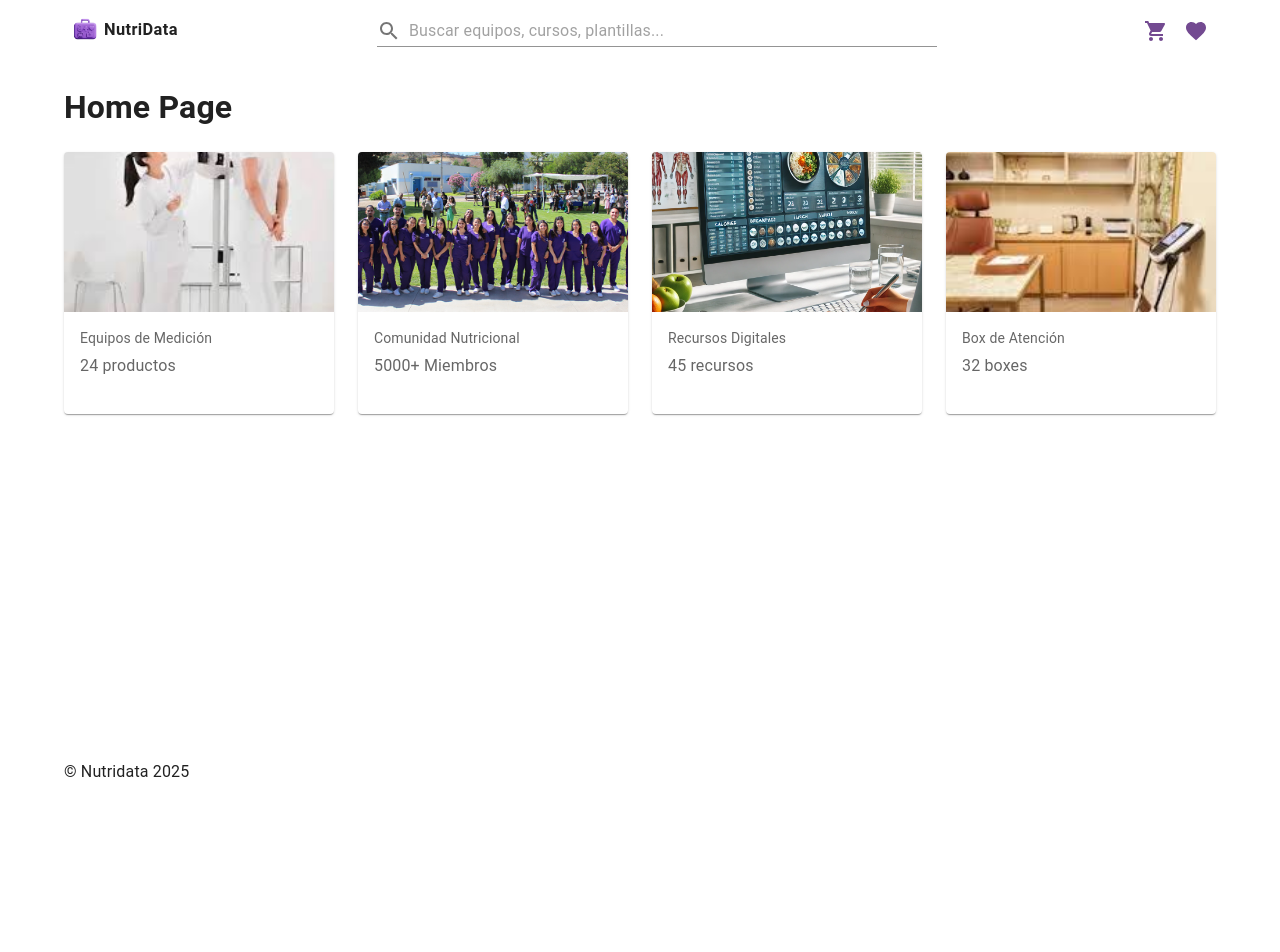
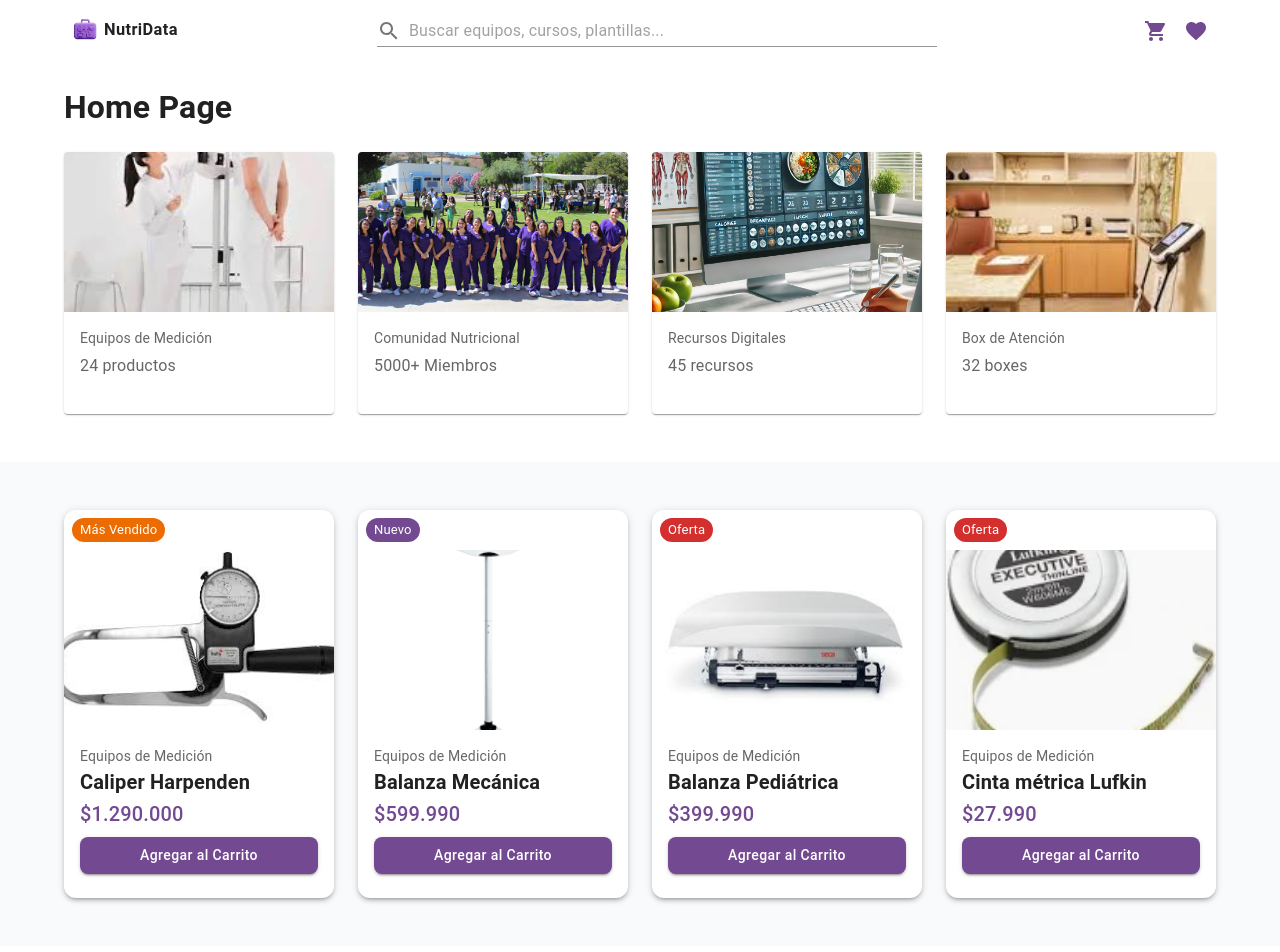
Before and after one commit to jpizarroc99/nutridata-frontend, a React (Vite) app: page / in a window 1280 px wide. Shown: the top 952 px of the page. Before the commit the page ends 800 px from the top, so only its background shows below. Built offline with nearby package versions, Linux system fonts and the light colour scheme.

Commit message:
Agregando productos destacados

```diff
--- /dev/null
+++ b/src/modules/home/components/FeaturedProducts.jsx
@@ -0,0 +1,22 @@
+import { Grid, Container } from "@mui/material";
+import { products } from "../utils/products"
+import { ProductCard } from "./ProductCard"
+
+export function FeaturedProducts() {
+    return (
+      <Container sx={{ py: 6 }}>
+        {/* <SectionTitle
+          title="Productos Destacados"
+          subtitle="Los productos más populares entre nutricionistas profesionales"
+        /> */}
+        <Grid container spacing={{ xs: 2, md: 3 }} columns={{ xs: 2, sm: 8, md: 16 }}>
+          {products.map((product) => (
+            <Grid item key={product.id} size={{ xs: 2, sm: 4, md: 4 }}
+            sx={{ maxWidth: "30rem", height: "100%" }}>
+              <ProductCard {...product} />
+            </Grid>
+          ))}
+        </Grid>
+      </Container>
+    );
+}
--- /dev/null
+++ b/src/modules/home/components/ProductCard.jsx
@@ -0,0 +1,62 @@
+import {
+    Card,
+    CardContent,
+    CardMedia,
+    Typography,
+    Button,
+    Chip,
+    Stack,
+  } from "@mui/material";
+
+import { NavLink } from "react-router";
+import { AppRoutes } from "../../core/lib/AppRoutes";
+
+export function ProductCard({ title, category, price, image, tag }) {
+    const getChipColor = () => {
+      switch (tag) {
+        case "Nuevo":
+          return "primary";
+        case "Oferta":
+          return "error";
+        case "Más Vendido":
+          return "warning";
+        default:
+          return "default";
+      }
+    };
+
+    return (
+    <NavLink
+      to={AppRoutes.loginPage}
+      style={{ textDecoration: "none", color: "unset", flex: 1 }}
+    >
+      <Card sx={{ maxWidth: 280, borderRadius: 3, boxShadow: 3, minHeight: "100%" }}>
+        {tag && (
+          <Stack direction="row" justifyContent="flex-start" sx={{ p: 1 }}>
+            <Chip label={tag} color={getChipColor()} size="small" />
+          </Stack>
+        )}
+        <CardMedia component="img" height="180" image={image} alt={title} />
+        <CardContent>
+          <Typography variant="body2" color="text.secondary">
+            {category}
+          </Typography>
+          <Typography variant="h6" fontWeight="bold">
+            {title}
+          </Typography>
+          <Typography variant="h6" color="primary" gutterBottom>
+            {price}
+          </Typography>
+          <Button
+            fullWidth
+            variant="contained"
+            color="primary"
+            sx={{ borderRadius: 2, textTransform: "none" }}
+          >
+            Agregar al Carrito
+          </Button>
+        </CardContent>
+      </Card>
+      </NavLink>
+    );
+  }
--- a/src/modules/home/pages/HomePage.jsx
+++ b/src/modules/home/pages/HomePage.jsx
@@ -5,6 +5,7 @@ import StraightenIcon from "@mui/icons-material/Straighten";
 import { Container, Grid } from "@mui/material";
 
 import { CategoryCard } from "../../category/components/CategoryCard";
+import { FeaturedProducts } from "../components/FeaturedProducts";
 
 // const featuredProducts = [
 //   {
@@ -92,7 +93,7 @@ const categories = [
 
 export function HomePage() {
   return (
-    <>
+    <div style={{display: "grid","gap":"3rem"}}>
       <Container>
         <h1>Home Page</h1>
         <Grid container spacing={{ xs: 2, md: 3 }} columns={{ xs: 2, sm: 8, md: 16 }}>
@@ -116,6 +117,10 @@ export function HomePage() {
           ))}
         </Grid>
       </Container>
-    </>
+      <div style={{backgroundColor: "#F9FAFB"}}>
+        <FeaturedProducts />
+      </div>
+
+    </div>
   );
 }
--- /dev/null
+++ b/src/modules/home/utils/products.js
@@ -0,0 +1,34 @@
+export const products = [
+    {
+      id: 1,
+      title: "Caliper Harpenden",
+      category: "Equipos de Medición",
+      price: "$1.290.000",
+      image: "src/assets/Plicometro HARPENDEN.jpg",
+      tag: "Más Vendido",
+    },
+    {
+      id: 2,
+      title: "Balanza Mecánica",
+      category: "Equipos de Medición",
+      price: "$599.990",
+      image: "src/assets/Balanza mecanica.png",
+      tag: "Nuevo",
+    },
+    {
+      id: 3,
+      title: "Balanza Pediátrica",
+      category: "Equipos de Medición",
+      price: "$399.990",
+      image: "src/assets/Balanza pediatrica.jpg",
+      tag: "Oferta",
+    },
+    {
+      id: 4,
+      title: "Cinta métrica Lufkin",
+      category: "Equipos de Medición",
+      price: "$27.990",
+      image: "src/assets/Cinta metrica Lufkin.webp",
+      tag: "Oferta",
+    },
+  ];
```
